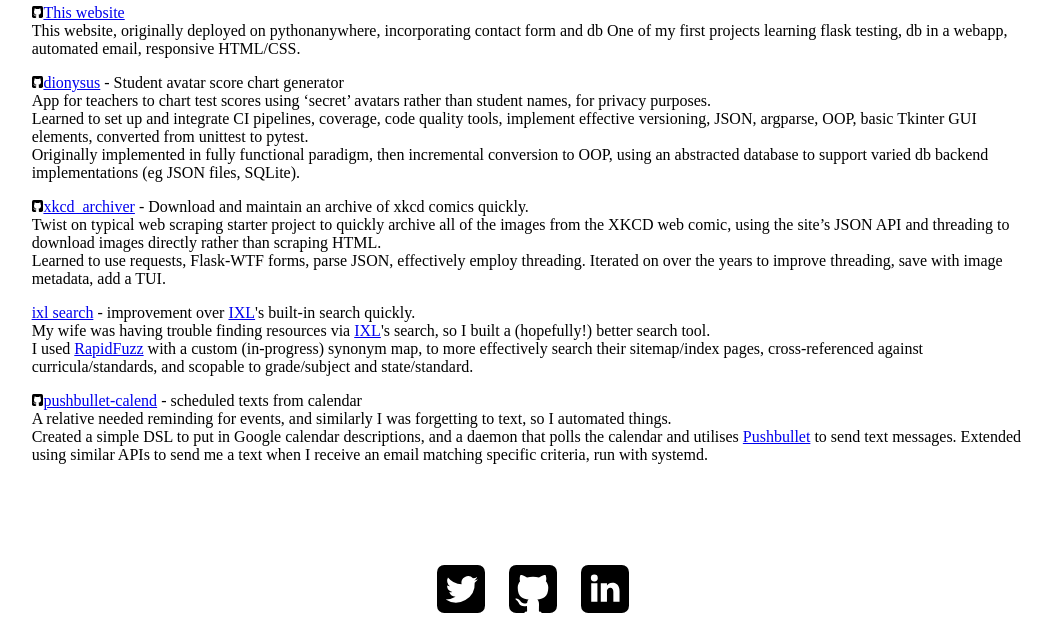
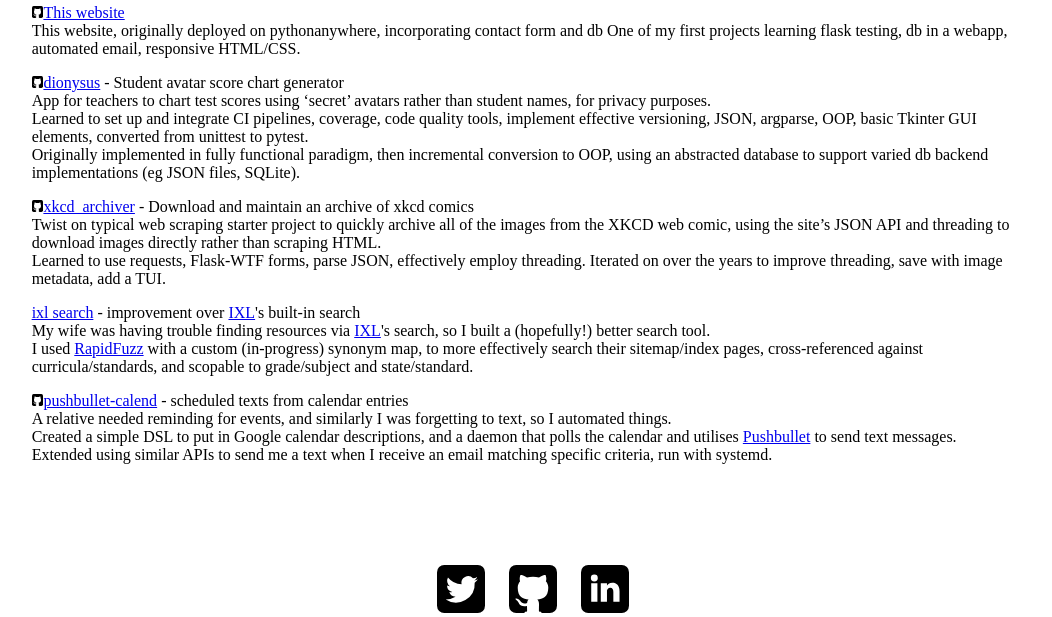
Before and after one commit to toonarmycaptain/toonarmycaptain_website, a Flask app: page /projects/ in a window 1280 px wide. Shown: the part 183-800 px from the top of the page, without its empty margins (113-1165 px from the left). Run offline with Flask 3, Linux system fonts and the light colour scheme; parts of the project's set-up code (start-up, migrations or seed data) failed here and were passed over; some libraries are stand-ins or nearby versions.

Commit message:
[refresh] Fix typos,

```diff
--- a/toonarmycaptain_website/templates/projects.html
+++ b/toonarmycaptain_website/templates/projects.html
@@ -42,7 +42,6 @@
                 <img class="social_icon_text_height" src="{{ url_for('static', filename='github_icon_bw.svg') }}"
                      target="_blank" rel="noreferrer"
                      alt="xkcd_archiver - GitHub">xkcd_archiver</a> - Download and maintain an archive of xkcd comics
-            quickly.
             <br>
             Twist on typical web scraping starter project to quickly archive all of the images from the XKCD web comic,
             using the site’s JSON API and threading to download images directly rather than scraping HTML.
@@ -52,9 +51,8 @@
         </p>
         <p>
             <a href="https://ixlsearch.toonarmycaptain.com"
-               title="ixlsearch - improved search for ixl resources">
+               title="ixl search - improved search for ixl resources">
                 ixl search</a> - improvement over <a href="https://www.ixl.com">IXL</a>'s built-in search
-            quickly.
             <br>
             My wife was having trouble finding resources via <a href="https://www.ixl.com">IXL</a>'s search, so I built
             a (hopefully!) better search tool.
@@ -68,12 +66,13 @@
                title="pushbullet-calend - GitHub">
                 <img class="social_icon_text_height" src="{{ url_for('static', filename='github_icon_bw.svg') }}"
                      target="_blank" rel="noreferrer"
-                     alt="pushbullet-calend - GitHub">pushbullet-calend</a> - scheduled texts from calendar
+                     alt="pushbullet-calend - GitHub">pushbullet-calend</a> - scheduled texts from calendar entries
             <br>
             A relative needed reminding for events, and similarly I was forgetting to text, so I automated things.
             <br>
-                Created a simple DSL to put in Google calendar descriptions, and a daemon that polls the calendar and utilises <a href="https://www.pushbullet.com/">Pushbullet</a> to send text messages.
-                Extended using similar APIs to send me a text when I receive an email matching specific criteria, run with systemd.
+            Created a simple DSL to put in Google calendar descriptions, and a daemon that polls the calendar and utilises <a href="https://www.pushbullet.com/">Pushbullet</a> to send text messages.
+           <br>
+            Extended using similar APIs to send me a text when I receive an email matching specific criteria, run with systemd.
         </p>
     </div>
 {% endblock %}
```
